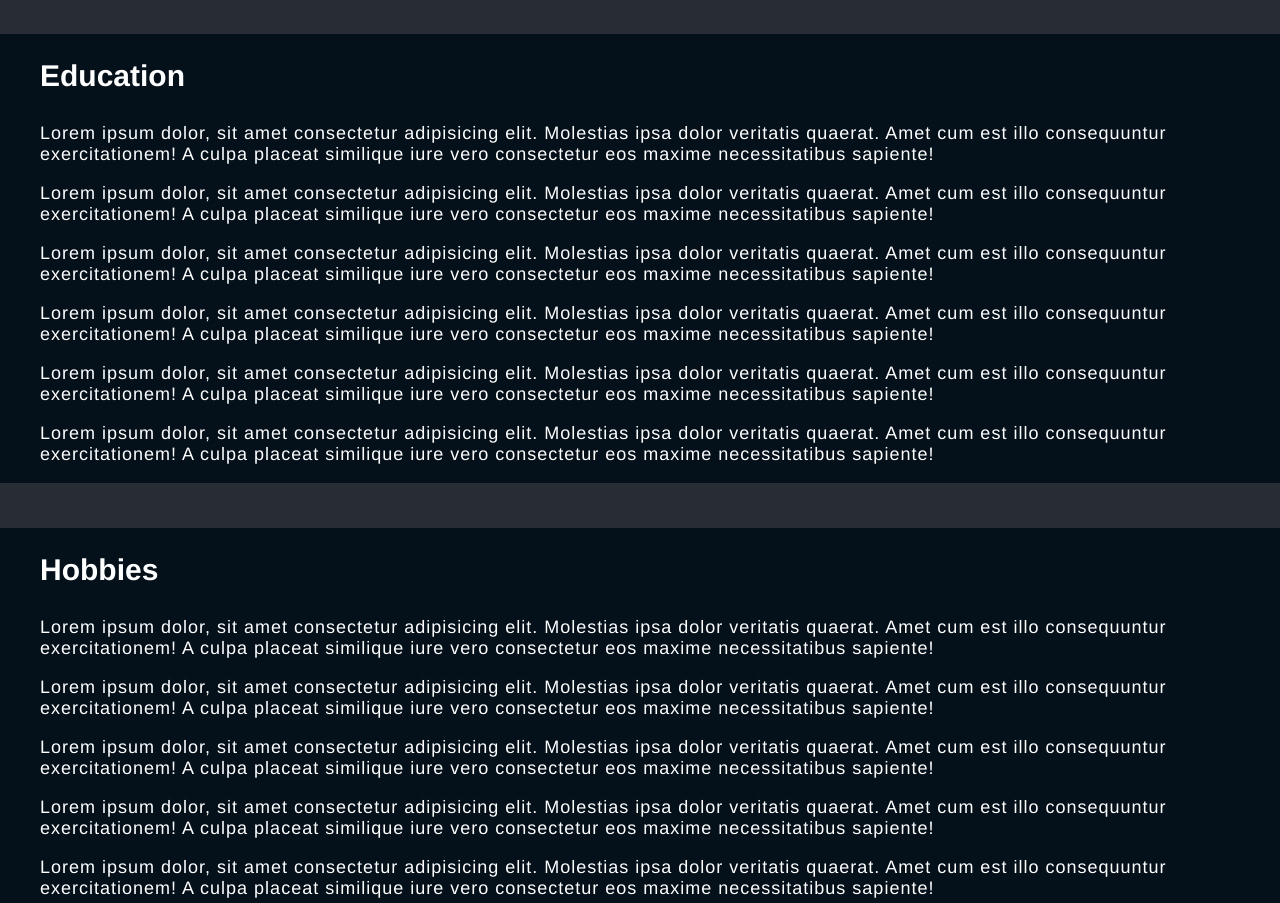
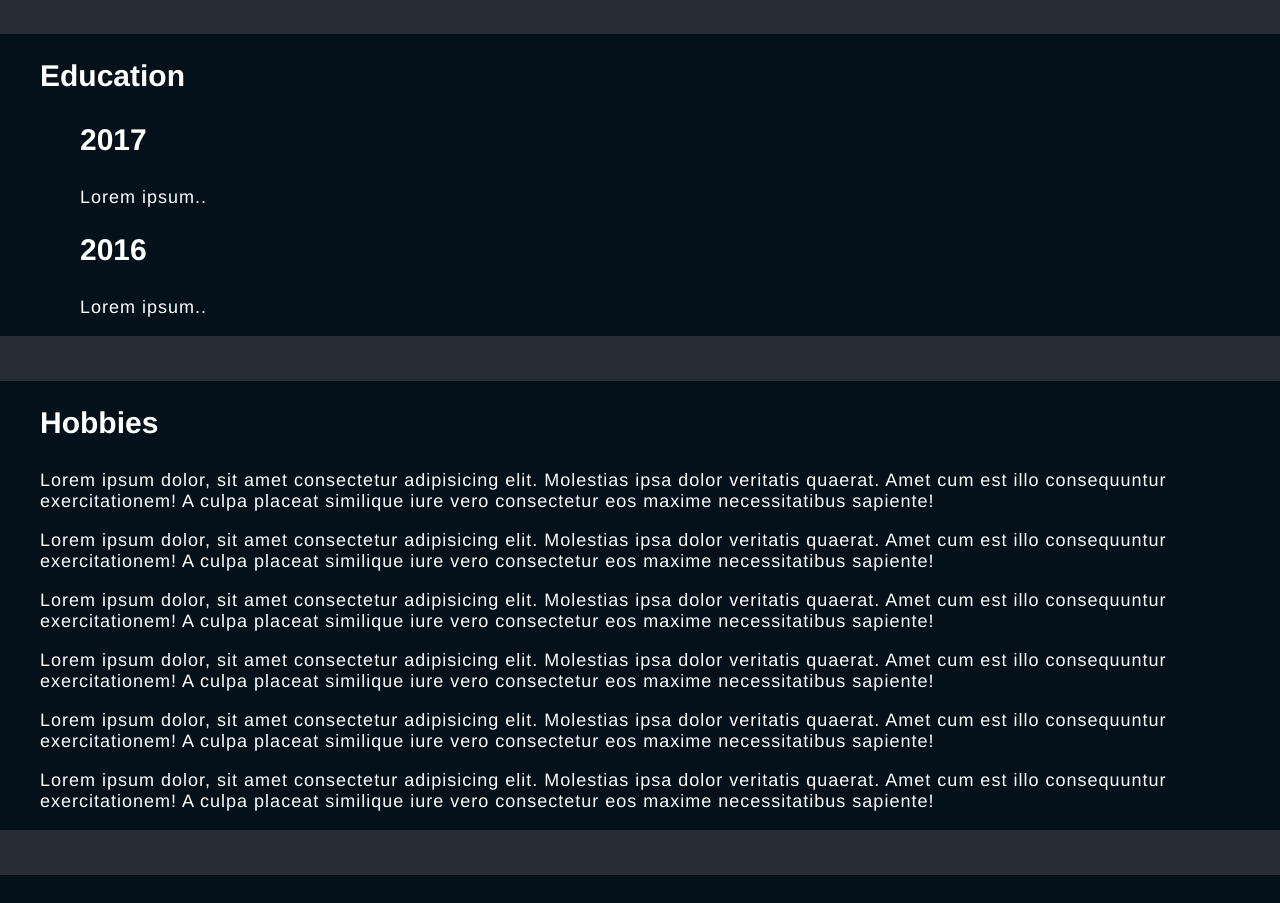
Before and after one commit to Makrine/makrine.github.io, a React (Create React App) app: page / in a window 1280 px wide. Shown: the part 1260-2163 px from the top of the page. Built offline with nearby package versions, Linux system fonts and the light colour scheme.

Commit message:
Update App.js

```diff
--- a/src/App.js
+++ b/src/App.js
@@ -119,13 +119,21 @@ class App extends Component {
     <div class="box">
       <div class="content" id="education">
     <h2>Education</h2>
-    <p>Lorem ipsum dolor, sit amet consectetur adipisicing elit. Molestias ipsa dolor veritatis quaerat. Amet cum est illo consequuntur exercitationem! A culpa placeat similique iure vero consectetur eos maxime necessitatibus sapiente!</p>
-    <p>Lorem ipsum dolor, sit amet consectetur adipisicing elit. Molestias ipsa dolor veritatis quaerat. Amet cum est illo consequuntur exercitationem! A culpa placeat similique iure vero consectetur eos maxime necessitatibus sapiente!</p>
-      <p>Lorem ipsum dolor, sit amet consectetur adipisicing elit. Molestias ipsa dolor veritatis quaerat. Amet cum est illo consequuntur exercitationem! A culpa placeat similique iure vero consectetur eos maxime necessitatibus sapiente!</p>
-      <p>Lorem ipsum dolor, sit amet consectetur adipisicing elit. Molestias ipsa dolor veritatis quaerat. Amet cum est illo consequuntur exercitationem! A culpa placeat similique iure vero consectetur eos maxime necessitatibus sapiente!</p>
-      <p>Lorem ipsum dolor, sit amet consectetur adipisicing elit. Molestias ipsa dolor veritatis quaerat. Amet cum est illo consequuntur exercitationem! A culpa placeat similique iure vero consectetur eos maxime necessitatibus sapiente!</p>
-      <p>Lorem ipsum dolor, sit amet consectetur adipisicing elit. Molestias ipsa dolor veritatis quaerat. Amet cum est illo consequuntur exercitationem! A culpa placeat similique iure vero consectetur eos maxime necessitatibus sapiente!</p>
+    <div class="timeline">
+      <div class="container left">
+        <div class="content">
+          <h2>2017</h2>
+          <p>Lorem ipsum..</p>
+        </div>
       </div>
+      <div class="container right">
+        <div class="content">
+          <h2>2016</h2>
+          <p>Lorem ipsum..</p>
+        </div>
+      </div>
+    </div>
+    </div>
   </div>
 
     <div class="box">
```
